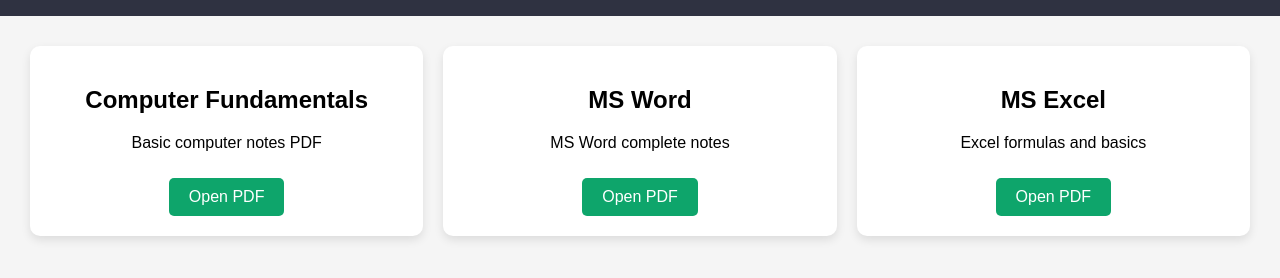
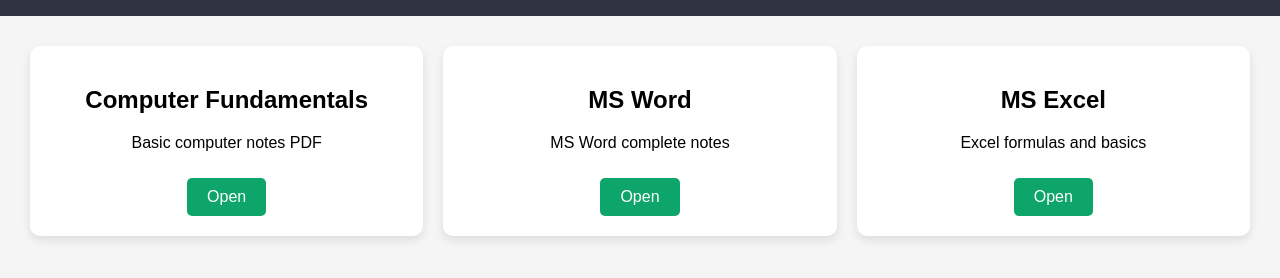
Before and after one commit to gokulbasu1843-art/ece-website-, a website: page notes.html in a window 1280 px wide. Shown: the part 94-372 px from the top of the page. Drawn offline with Linux system fonts and the light colour scheme.

Commit message:
Update notes.html

```diff
--- a/notes.html
+++ b/notes.html
@@ -69,7 +69,7 @@
         <h2>Computer Fundamentals</h2>
         <p>Basic computer notes PDF</p>
         <a href="notes/computer.pdf" class="btn" target="_blank">
-            Open PDF
+            Open
         </a>
     </div>
 
@@ -77,7 +77,7 @@
         <h2>MS Word</h2>
         <p>MS Word complete notes</p>
         <a href="notes/msword.pdf" class="btn" target="_blank">
-            Open PDF
+            Open
         </a>
     </div>
 
@@ -85,7 +85,7 @@
         <h2>MS Excel</h2>
         <p>Excel formulas and basics</p>
         <a href="notes/excel.pdf" class="btn" target="_blank">
-            Open PDF
+            Open
         </a>
     </div>
 
```
